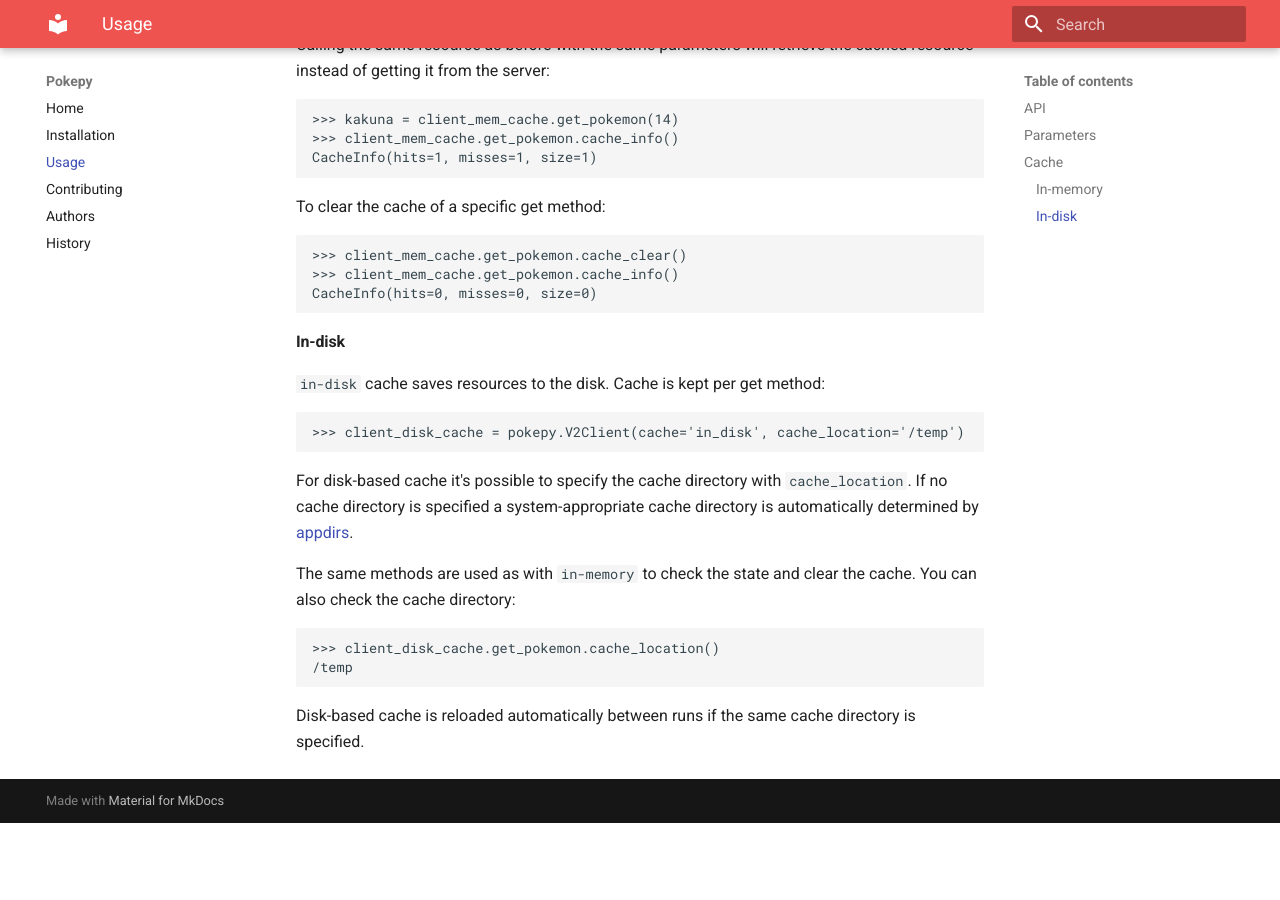
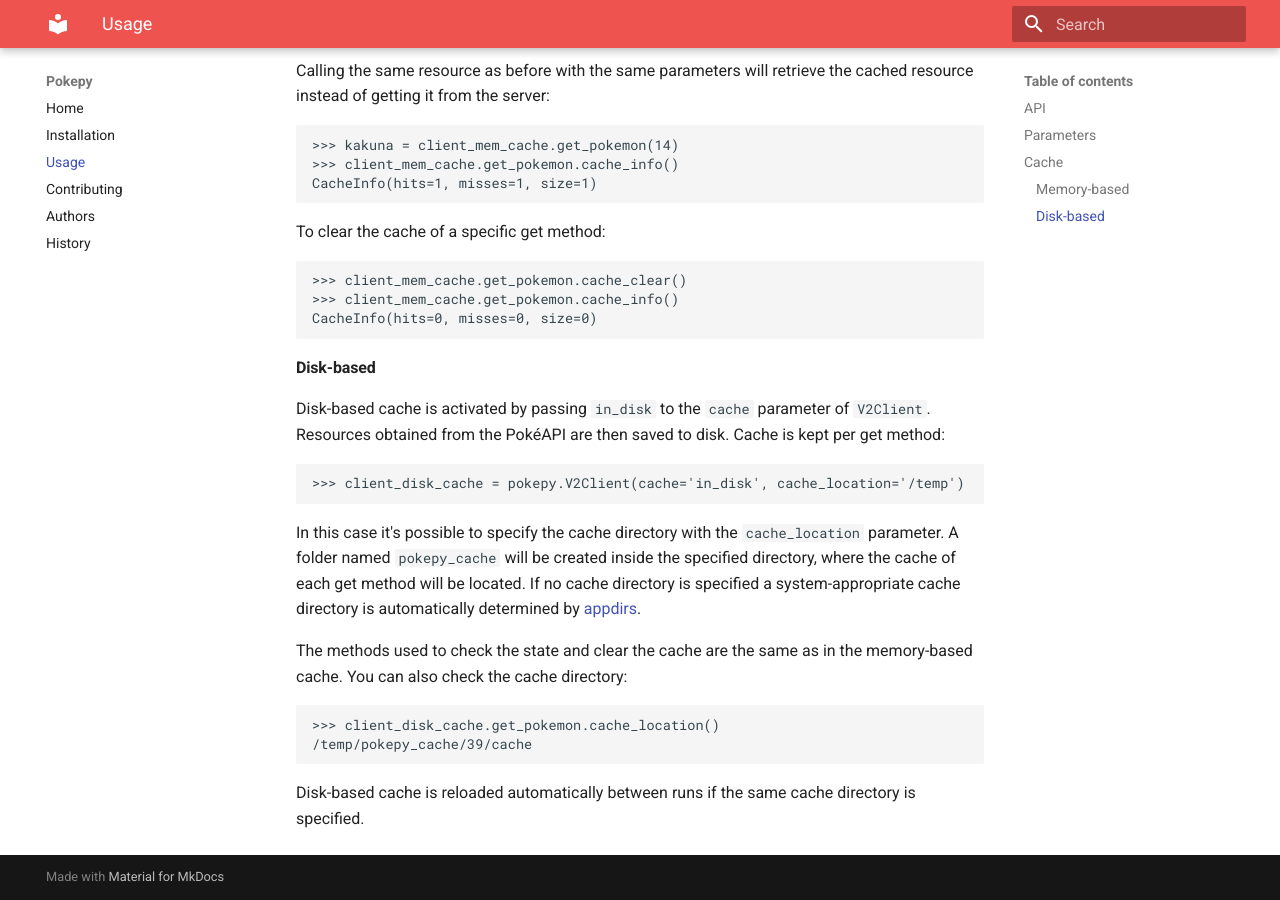
Before and after one commit to PokeAPI/pokepy, an MkDocs documentation site: the page built from docs/usage.md, in a window 1280 px wide and 900 px high, scrolled down 4021 px. Built offline with MkDocs 1.6.1 and Material for MkDocs 9.7.7, drawn with Linux system fonts in a browser that asks for light colours; before the commit the page ends 4844 px from its top, so only the background shows below that; some of the changed text lies outside the part shown.

Commit message:
Update docs

````diff
--- a/docs/usage.md
+++ b/docs/usage.md
@@ -130,11 +130,11 @@ Most resources can be requested by using either the `name` or `id` of the resour
 ### Cache
 If you use the API to get the same resources often,
 you can enable cache to avoid making unnecessary requests to the PokéAPI server.
-You can either enable `in-memory` or `in-disk` cache.
-Cache is kept per get method.
+You can either enable `memory-based` or `disk-based` cache.
 
-#### In-memory
-`in-memory` cache saves resources in RAM. Cache is kept per get method:
+#### Memory-based
+Memory-based cache is activated by passing `in_memory` to the `cache` parameter of `V2Client`.
+Resources obtained from the PokéAPI are then saved in RAM. Cache is kept per get method:
 ```python
 >>> client_mem_cache = pokepy.V2Client(cache='in_memory')
 ```
@@ -170,21 +170,24 @@ To clear the cache of a specific get method:
 CacheInfo(hits=0, misses=0, size=0)
 ```
 
-#### In-disk
-`in-disk` cache saves resources to the disk. Cache is kept per get method:
+#### Disk-based
+Disk-based cache is activated by passing `in_disk` to the `cache` parameter of `V2Client`.
+Resources obtained from the PokéAPI are then saved to disk. Cache is kept per get method:
 ```python
 >>> client_disk_cache = pokepy.V2Client(cache='in_disk', cache_location='/temp')
 ```
 
-For disk-based cache it's possible to specify the cache directory with `cache_location`.
+In this case it's possible to specify the cache directory with the `cache_location` parameter.
+A folder named `pokepy_cache` will be created inside the specified directory, where the
+cache of each get method will be located.
 If no cache directory is specified a system-appropriate cache directory is automatically determined by
 [appdirs](https://pypi.org/project/appdirs/).
 
-The same methods are used as with `in-memory` to check the state and clear the cache.
+The methods used to check the state and clear the cache are the same as in the memory-based cache.
 You can also check the cache directory:
 ```python
 >>> client_disk_cache.get_pokemon.cache_location()
-/temp
+/temp/pokepy_cache/39/cache
 ```
 
 Disk-based cache is reloaded automatically between runs if the same cache directory is specified.
````
